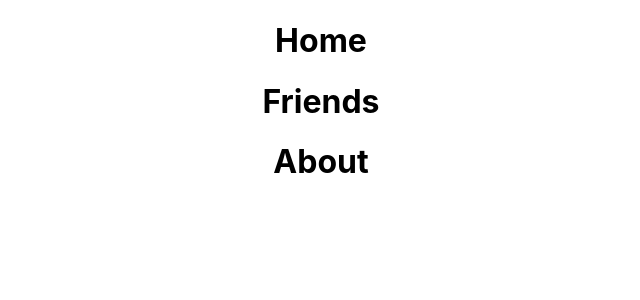
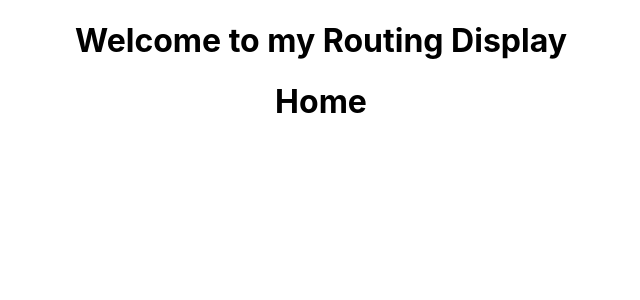
Before and after one commit to laksor/react-router, a React (Create React App) app: page / in a window 1280 px wide. Shown: the top 300 px of the page, without its empty margins (319-959 px from the left). Built offline with nearby package versions, Linux system fonts and the light colour scheme.

Commit message:
route added

```diff
--- a/src/App.js
+++ b/src/App.js
@@ -1,14 +1,20 @@
+import { Route, Routes } from 'react-router-dom';
 import './App.css';
 import Home from './Components/Home/Home';
 import Friends from './Components/Friends/Friends';
 import About from './Components/About/About';
+import NotFound from './Components/NotFound/NotFound';
 
 function App() {
   return (
     <div className="App">
-      <Home></Home>
-      <Friends></Friends>
-      <About></About>
+      <h1>Welcome to my Routing Display</h1>
+      <Routes>
+        <Route path="/" element={<Home />}></Route>
+        <Route path='friends' element={<Friends />}></Route>
+        <Route path='about' element={<About />}></Route>
+        <Route path='*' element={<NotFound />}></Route>
+      </Routes>
     </div>
   );
 }
--- /dev/null
+++ b/src/Components/NotFound/NotFound.js
@@ -0,0 +1,12 @@
+import React from 'react';
+import './NotFound.css';
+
+const NotFound = () => {
+    return (
+        <div>
+            <h1>404</h1>
+        </div>
+    );
+};
+
+export default NotFound;
--- a/src/index.js
+++ b/src/index.js
@@ -1,14 +1,17 @@
-import React from 'react';
-import ReactDOM from 'react-dom';
-import './index.css';
-import App from './App';
-import reportWebVitals from './reportWebVitals';
+import React from "react";
+import ReactDOM from "react-dom";
+import "./index.css";
+import App from "./App";
+import reportWebVitals from "./reportWebVitals";
+import { BrowserRouter } from "react-router-dom";
 
 ReactDOM.render(
   <React.StrictMode>
-    <App />
+    <BrowserRouter>
+      <App />
+    </BrowserRouter>
   </React.StrictMode>,
-  document.getElementById('root')
+  document.getElementById("root")
 );
 
 // If you want to start measuring performance in your app, pass a function
```
Also changed, not shown: src/Components/NotFound/NotFound.css (added).
